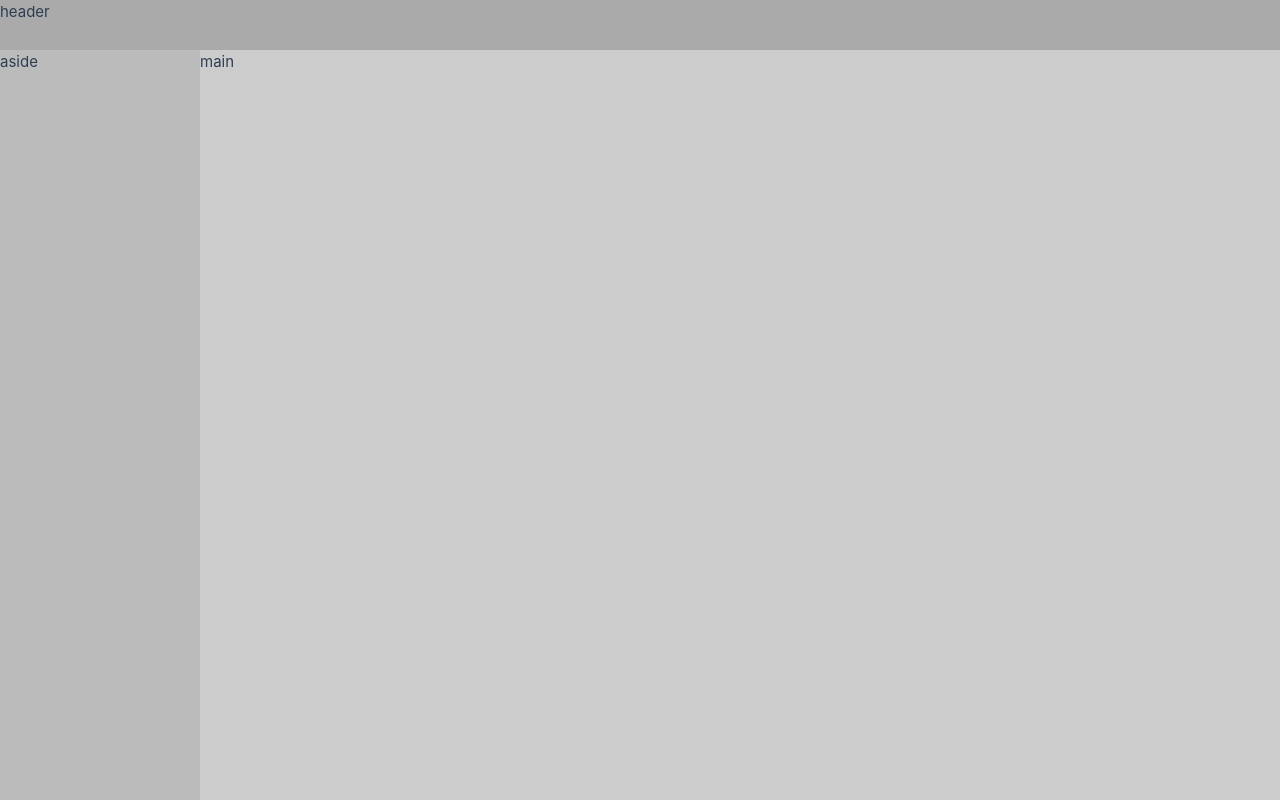
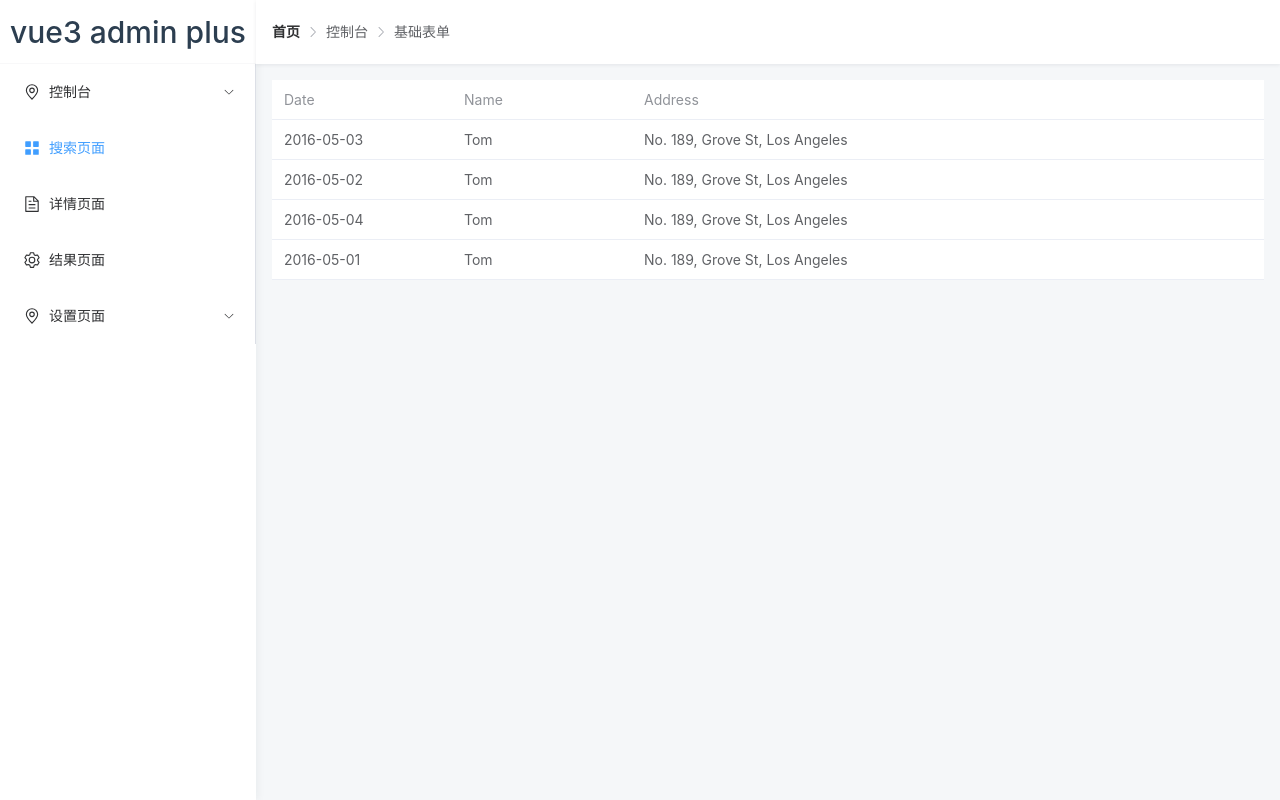
Before and after one commit to xiexihai/vue3-admin-template-plus, a Vue app: page / in a window 1280 px wide. Built offline with nearby package versions, Linux system fonts and the light colour scheme.

Commit message:
feat: 添加布局以及菜单

```diff
--- a/src/assets/main.css
+++ b/src/assets/main.css
@@ -1,4 +1,8 @@
 @import './base.css';
+
+body {
+  background-color: #f5f7f9;
+}
 
 /* #app {
   max-width: 1280px;
--- /dev/null
+++ b/src/components/aside/AsideView.vue
@@ -0,0 +1,12 @@
+<script setup lang="ts">
+import LogoView from './LogoView.vue';
+import MenusView from './MenusView.vue';
+</script>
+
+<template>
+  <LogoView />
+  <MenusView />
+</template>
+<style scoped>
+
+</style>
--- /dev/null
+++ b/src/components/aside/LogoView.vue
@@ -0,0 +1,20 @@
+<script setup lang="ts">
+</script>
+
+<template>
+  <div class="g-logo">
+    <h1>vue3 admin plus</h1>
+  </div>
+</template>
+<style scoped>
+  .g-logo {
+    height: 64px;
+    display: flex;
+    align-items: center;
+    justify-content: center;
+    border-bottom: 1px solid #f8f8f9;
+  }
+  .g-logo h1 {
+    font-weight: 500;
+  }
+</style>
--- /dev/null
+++ b/src/components/aside/MenusView.vue
@@ -0,0 +1,64 @@
+<script setup lang="ts">
+import { ref } from 'vue'
+import {
+  Document,
+  Menu as IconMenu,
+  Location,
+  Setting,
+} from '@element-plus/icons-vue'
+
+const isCollapse = ref(false)
+const handleOpen = (key: string, keyPath: string[]) => {
+  console.log(key, keyPath)
+}
+const handleClose = (key: string, keyPath: string[]) => {
+  console.log(key, keyPath)
+}
+</script>
+
+<template>
+  <el-menu
+    default-active="2"
+    class="el-menu-vertical-demo"
+    :collapse="isCollapse"
+    @open="handleOpen"
+    @close="handleClose"
+  >
+    <el-sub-menu index="1">
+      <template #title>
+        <el-icon><location /></el-icon>
+        <span>控制台</span>
+      </template>
+      <el-menu-item-group>
+        <el-menu-item index="1-1">用户管理</el-menu-item>
+        <el-menu-item index="1-2">菜单权限管理</el-menu-item>
+        <el-menu-item index="1-3">角色权限管理</el-menu-item>
+        <el-menu-item index="1-4">基础表单</el-menu-item>
+        <el-menu-item index="1-4-1">基础列表</el-menu-item>
+      </el-menu-item-group>
+    </el-sub-menu>
+    <el-menu-item index="2">
+      <el-icon><icon-menu /></el-icon>
+      <template #title>搜索页面</template>
+    </el-menu-item>
+    <el-menu-item index="3">
+      <el-icon><document /></el-icon>
+      <template #title>详情页面</template>
+    </el-menu-item>
+    <el-menu-item index="4">
+      <el-icon><setting /></el-icon>
+      <template #title>结果页面</template>
+    </el-menu-item>
+    <el-sub-menu index="5">
+      <template #title>
+        <el-icon><location /></el-icon>
+        <span>设置页面</span>
+      </template>
+      <el-menu-item-group>
+        <el-menu-item index="5-1">系统设置</el-menu-item>
+      </el-menu-item-group>
+    </el-sub-menu>
+  </el-menu>
+</template>
+
+<style scoped></style>
--- /dev/null
+++ b/src/components/header/BreadcrumbView.vue
@@ -0,0 +1,18 @@
+<script lang="ts" setup>
+import { ArrowRight } from '@element-plus/icons-vue'
+</script>
+<template>
+  <div class="g-breadcrumb">
+    <el-breadcrumb :separator-icon="ArrowRight">
+      <el-breadcrumb-item :to="{ path: '/' }">首页</el-breadcrumb-item>
+      <el-breadcrumb-item>控制台</el-breadcrumb-item>
+      <el-breadcrumb-item>基础表单</el-breadcrumb-item>
+    </el-breadcrumb>
+  </div>
+</template>
+<style scoped>
+.g-breadcrumb {
+  padding: 16px;
+
+}
+</style>
--- /dev/null
+++ b/src/components/header/HeaderView.vue
@@ -0,0 +1,8 @@
+<script lang="ts" setup>
+import BreadcrumbView from './BreadcrumbView.vue';
+</script>
+<template>
+  <div class="g-layout-header">
+    <BreadcrumbView />
+  </div>
+</template>
--- a/src/components/layout/LayoutView.vue
+++ b/src/components/layout/LayoutView.vue
@@ -1,36 +1,56 @@
 <script setup lang="ts">
+import AsideView from '../aside/AsideView.vue';
+import HeaderView from '../header/HeaderView.vue';
+import MainView from '@/views/main/MainView.vue';
 </script>
 
 <template>
-  <div class="layout-wrapper">
-    <div class="layout-header">header</div>
-    <div class="layout-body">
-      <div class="layout-aside">aside</div>
-      <div class="layout-main">main</div>
+  <div class="g-layout-wrapper">
+    <div class="g-layout-aside">
+      <AsideView />
+    </div>
+    <div class="g-layout-main">
+      <HeaderView />
+
+      <div class="g-layout-body">
+        <MainView />
+      </div>
     </div>
   </div>
 </template>
 <style scoped>
-  .layout-wrapper {
+  .g-layout-wrapper {
     width: 100%;
-    height: 100vh;
-    display: flex;
-    flex-direction: column;
-  }
-  .layout-header {
-    height: 50px;
-    background-color: #aaa
-  }
-  .layout-body {
-    flex: 1;
+    min-height: 100%;
     display: flex;
   }
-  .layout-aside {
-    width: 200px;
-    background-color: #bbb;
+  .g-layout-aside {
+    width: 256px;
+    box-shadow: 2px 0 8px 0 rgba(29,35,41,.05);
+    position: fixed;
+    left: 0;
+    top: 0;
+    bottom: 0;
+    background-color: #fff;
   }
-  .layout-main {
+  .g-layout-main {
+    padding-left: 256px;
     flex: 1;
-    background-color: #ccc;
+  }
+  .g-layout-header {
+    position: fixed;
+    left: 256px;
+    top: 0;
+    right: 0;
+    height: 64px;
+    display: flex;
+    align-items: center;
+    background-color: #fff;
+    z-index: 2622;
+    box-shadow: 0 1px 4px rgba(0,21,41,.08);
+    transition: all .2s ease-in-out;
+  }
+  .g-layout-body {
+    padding: 80px 16px 16px 16px;
   }
 </style>
--- a/src/views/AboutView.vue
+++ /dev/null
@@ -1,11 +0,0 @@
-<template>
-  <div class="about">
-    <h1>This is an about page</h1>
-    <el-button>aa</el-button>
-    <el-button type="primary">aaa</el-button>
-  </div>
-</template>
-
-<style>
-
-</style>
--- /dev/null
+++ b/src/views/main/MainView.vue
@@ -0,0 +1,32 @@
+<script setup lang="ts">
+const tableData = [
+  {
+    date: '2016-05-03',
+    name: 'Tom',
+    address: 'No. 189, Grove St, Los Angeles',
+  },
+  {
+    date: '2016-05-02',
+    name: 'Tom',
+    address: 'No. 189, Grove St, Los Angeles',
+  },
+  {
+    date: '2016-05-04',
+    name: 'Tom',
+    address: 'No. 189, Grove St, Los Angeles',
+  },
+  {
+    date: '2016-05-01',
+    name: 'Tom',
+    address: 'No. 189, Grove St, Los Angeles',
+  },
+]
+</script>
+
+<template>
+  <el-table :data="tableData" style="width: 100%">
+    <el-table-column prop="date" label="Date" width="180" />
+    <el-table-column prop="name" label="Name" width="180" />
+    <el-table-column prop="address" label="Address" />
+  </el-table>
+</template>
```
